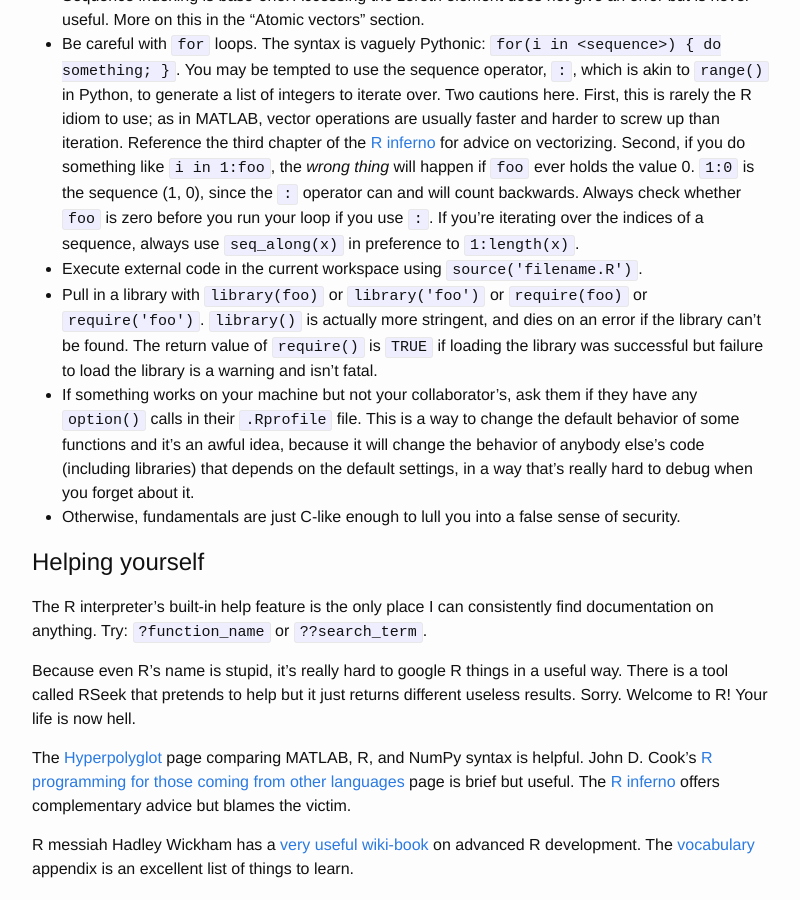
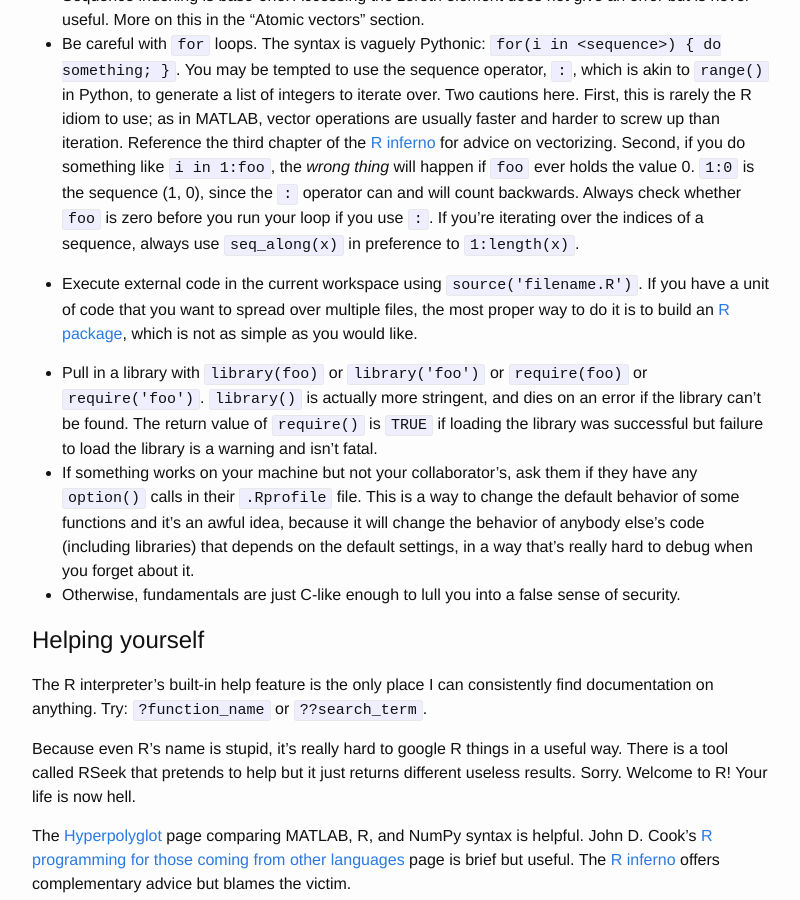
Before and after one commit to tdsmith/aRrgh, a Jekyll site: the page built from syntax.md, in a window 1280 px wide and 900 px high, scrolled down 960 px. Shown: the whole window, without its empty margins (238-1038 px from the left). Built offline with Jekyll 4.4.1, drawn with Linux system fonts in a browser that asks for light colours.

Commit message:
Mention packages

```diff
--- a/syntax.md
+++ b/syntax.md
@@ -25,7 +25,9 @@ Here, in no particular order, is a list of things that will help you get a sense
 
 * Sequence indexing is base-one. Accessing the zeroth element does not give an error but is never useful. More on this in the "Atomic vectors" section.
 * Be careful with `for` loops. The syntax is vaguely Pythonic: `for(i in <sequence>) { do something; }`. You may be tempted to use the sequence operator, `:`, which is akin to `range()` in Python, to generate a list of integers to iterate over. Two cautions here. First, this is rarely the R idiom to use; as in MATLAB, vector operations are usually faster and harder to screw up than iteration. Reference the third chapter of the [R inferno](http://www.burns-stat.com/pages/Tutor/R_inferno.pdf) for advice on vectorizing. Second, if you do something like `i in 1:foo`, the *wrong thing* will happen if `foo` ever holds the value 0. `1:0` is the sequence (1, 0), since the `:` operator can and will count backwards. Always check whether `foo` is zero before you run your loop if you use `:`. If you're iterating over the indices of a sequence, always use `seq_along(x)` in preference to `1:length(x)`.
-* Execute external code in the current workspace using `source('filename.R')`.
+
+* Execute external code in the current workspace using `source('filename.R')`. If you have a unit of code that you want to spread over multiple files, the most proper way to do it is to build an [R package](http://r-pkgs.had.co.nz/), which is not as simple as you would like.
+
 * Pull in a library with `library(foo)` or `library('foo')` or `require(foo)` or `require('foo')`. `library()` is actually more stringent, and dies on an error if the library can't be found. The return value of `require()` is `TRUE` if loading the library was successful but failure to load the library is a warning and isn't fatal.
 * If something works on your machine but not your collaborator's, ask them if they have any `option()` calls in their `.Rprofile` file. This is a way to change the default behavior of some functions and it's an awful idea, because it will change the behavior of anybody else's code (including libraries) that depends on the default settings, in a way that's really hard to debug when you forget about it.
 * Otherwise, fundamentals are just C-like enough to lull you into a false sense of security.
```
